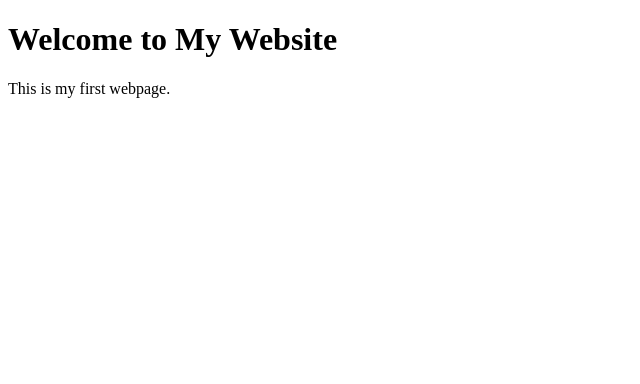
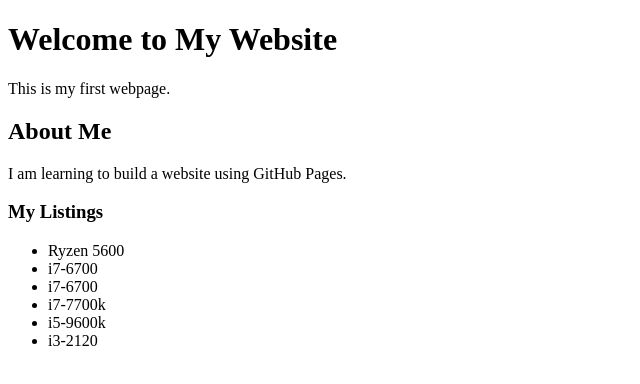
Before and after one commit to CoCoComputing/my-website, a plain HTML site: page index.html in a window 1280 px wide. Shown: the whole page, without its empty margins (0-640 px from the left). Drawn offline with Linux system fonts and the light colour scheme.

Commit message:
Add files via upload

```diff
--- a/index.html
+++ b/index.html
@@ -6,5 +6,16 @@
 <body>
     <h1>Welcome to My Website</h1>
     <p>This is my first webpage.</p>
+<h2> About Me </h2>
+<p> I am learning to build a website using GitHub Pages. </p>
+<h3>My Listings</h3>
+<ul>
+<li>Ryzen 5600</li>
+<li>i7-6700</li>
+<li>i7-6700</li>
+<li>i7-7700k</li>
+<li>i5-9600k</li>
+<li>i3-2120</li>
+</ul>
 </body>
 </html>
```
